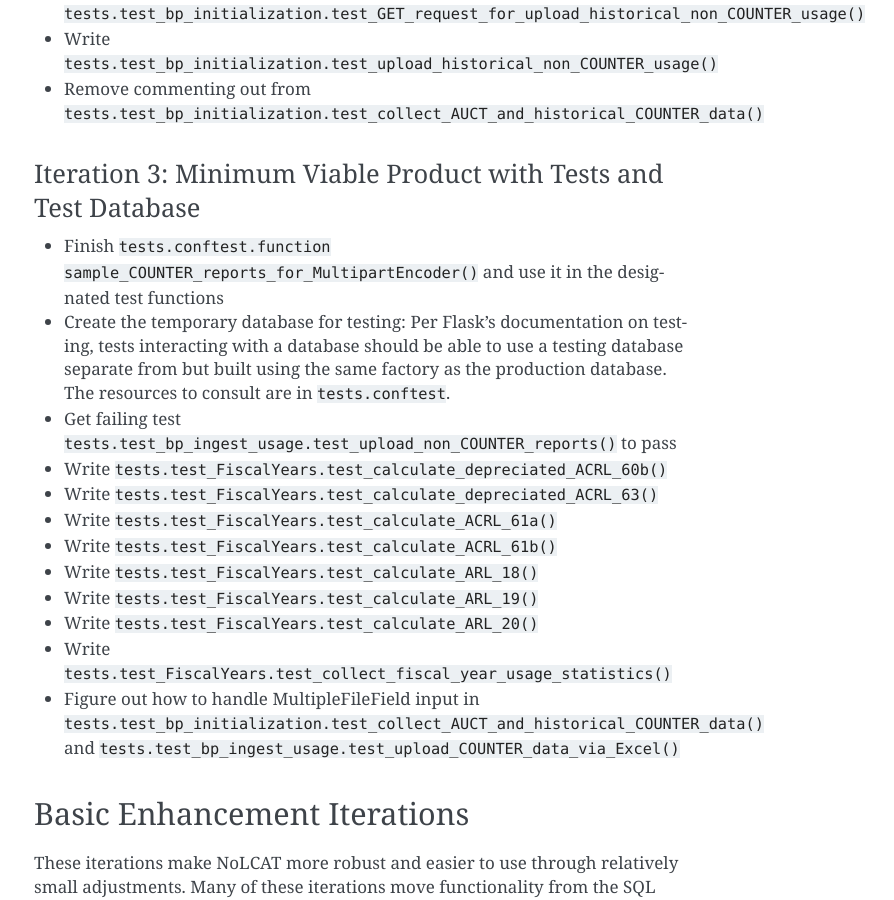
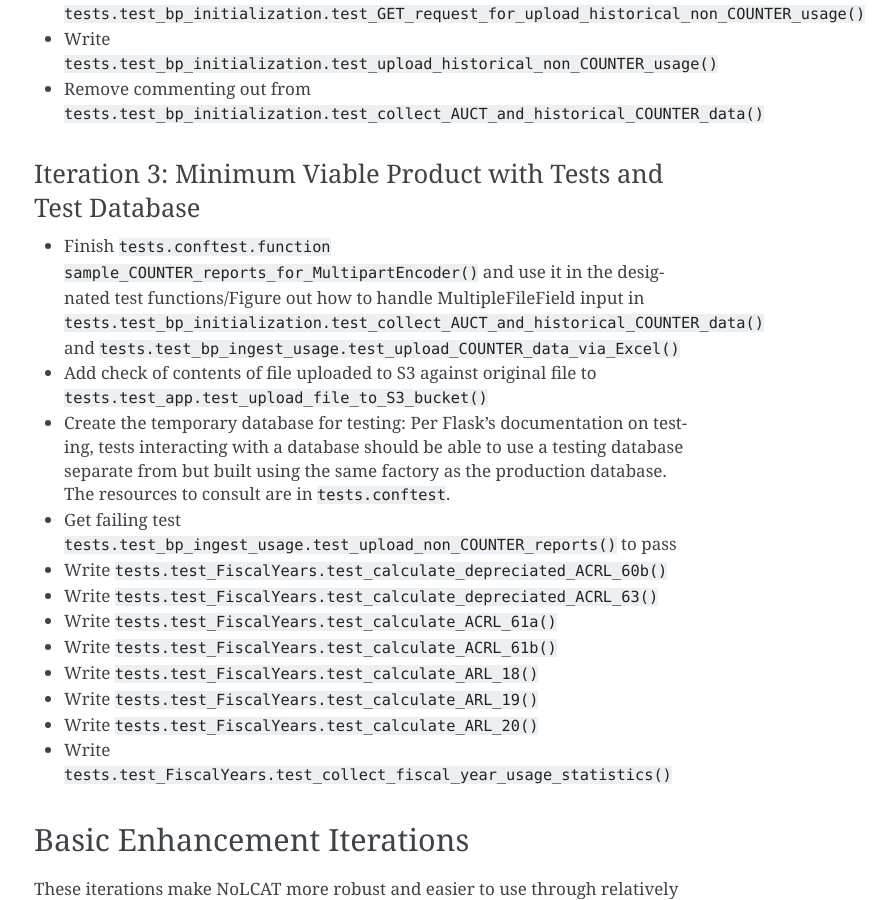
Before and after one commit to ereiskind/nolcat, a Sphinx documentation site: the page built from docs/source/roadmap.rst, in a window 1280 px wide and 900 px high, scrolled down 1921 px. Shown: the whole window, without its empty margins (386-1280 px from the left). Built offline with Sphinx 7.4.7, drawn with Linux system fonts in a browser that asks for light colours.

Commit message:
Update roadmap regarding tests

```diff
--- a/docs/source/roadmap.rst
+++ b/docs/source/roadmap.rst
@@ -35,7 +35,8 @@ Iteration 2: Add Historical Data
 
 Iteration 3: Minimum Viable Product with Tests and Test Database
 ================================================================
-* Finish ``tests.conftest.function sample_COUNTER_reports_for_MultipartEncoder()`` and use it in the designated test functions
+* Finish ``tests.conftest.function sample_COUNTER_reports_for_MultipartEncoder()`` and use it in the designated test functions/Figure out how to handle MultipleFileField input in ``tests.test_bp_initialization.test_collect_AUCT_and_historical_COUNTER_data()`` and ``tests.test_bp_ingest_usage.test_upload_COUNTER_data_via_Excel()``
+* Add check of contents of file uploaded to S3 against original file to ``tests.test_app.test_upload_file_to_S3_bucket()``
 * Create the temporary database for testing: Per Flask's documentation on testing, tests interacting with a database should be able to use a testing database separate from but built using the same factory as the production database. The resources to consult are in ``tests.conftest``.
 * Get failing test ``tests.test_bp_ingest_usage.test_upload_non_COUNTER_reports()`` to pass
 * Write ``tests.test_FiscalYears.test_calculate_depreciated_ACRL_60b()``
```
Also changed, not shown: other parts of docs/source/roadmap.rst (+0 -1 lines), 1 other file.
